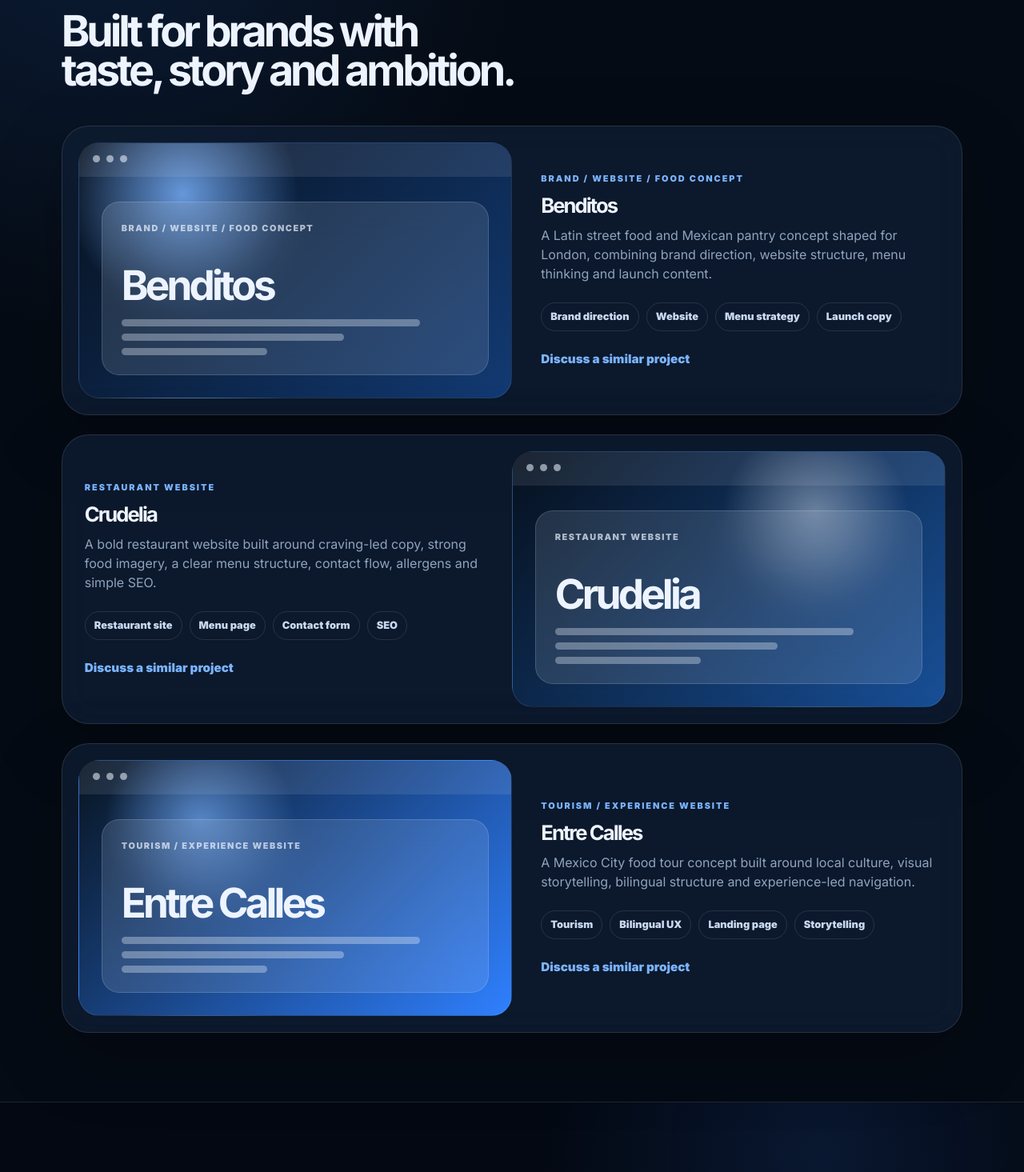
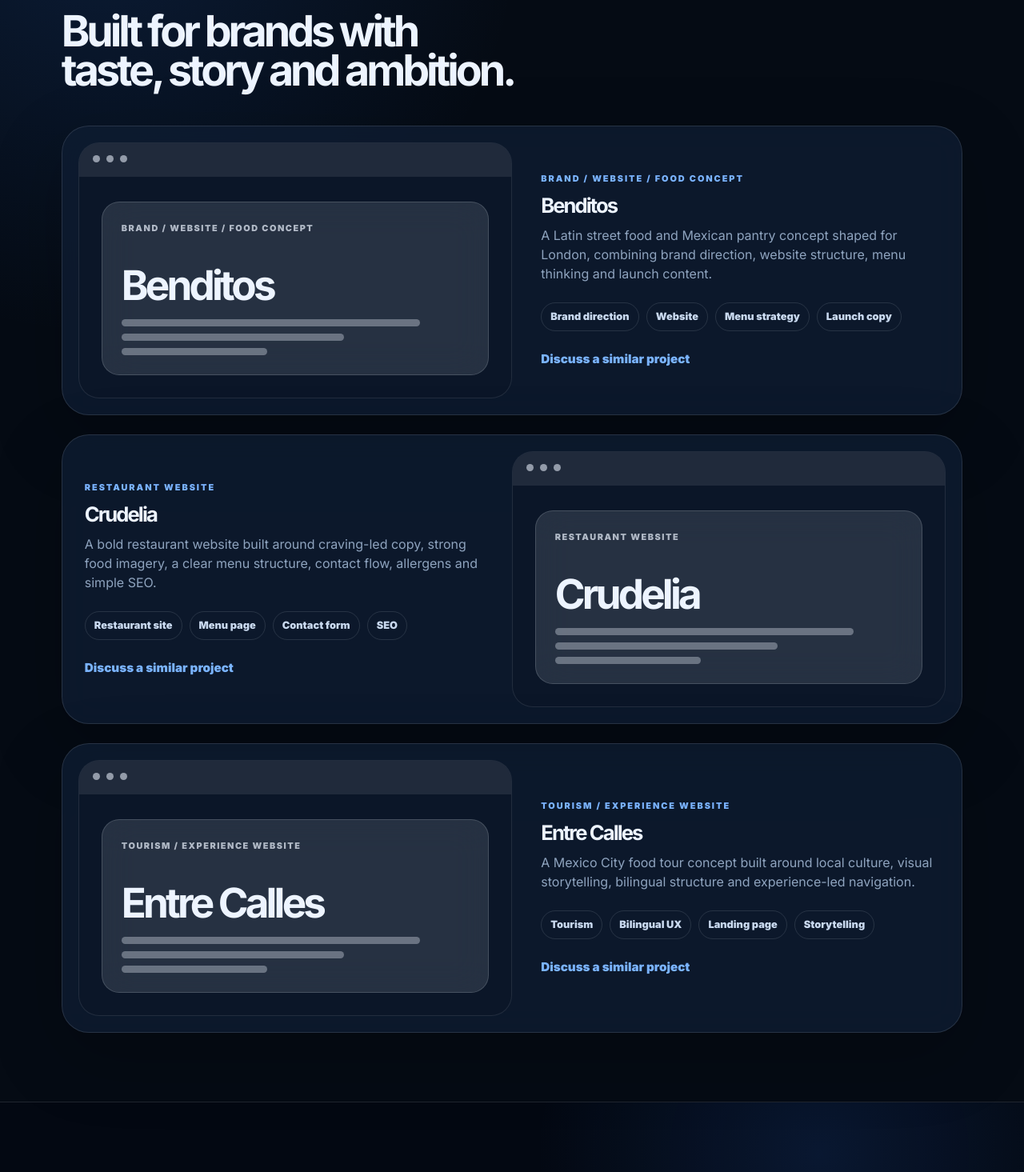
Before and after one commit to stucottam-maker/webdesignsite, a React (Vite) app: page / in a window 1280 px wide. Shown: the part 1052-2517 px from the top of the page at 80% size. Built offline with nearby package versions, Linux system fonts and the light colour scheme.

Commit message:
Update style.css

```diff
--- a/src/style.css
+++ b/src/style.css
@@ -157,7 +157,7 @@ button {
   background: rgba(237, 244, 255, 0.08);
 }
 
-/* Type */
+/* Typography */
 
 .eyebrow {
   margin-bottom: 16px;
@@ -434,6 +434,13 @@ h3 {
   background: var(--card);
   box-shadow: 0 30px 90px rgba(0, 0, 0, 0.22);
   backdrop-filter: blur(22px);
+  transition: transform 0.25s ease, border-color 0.25s ease, box-shadow 0.25s ease;
+}
+
+.project-card:hover {
+  transform: translateY(-4px);
+  border-color: rgba(122, 179, 255, 0.32);
+  box-shadow: 0 38px 110px rgba(47, 128, 255, 0.14);
 }
 
 .project-card:nth-child(even) {
@@ -453,23 +460,71 @@ h3 {
   border: 1px solid rgba(237, 244, 255, 0.1);
 }
 
-.project-card.benditos .project-visual {
+.image-visual {
+  min-height: 320px;
+  padding: 12px;
   background:
-    radial-gradient(circle at 24% 20%, rgba(122, 179, 255, 0.82), transparent 30%),
-    linear-gradient(135deg, #07111f, #123a73);
+    radial-gradient(circle at 50% 0%, rgba(47, 128, 255, 0.18), transparent 40%),
+    var(--navy);
 }
 
-.project-card.crudelia .project-visual {
-  background:
-    radial-gradient(circle at 70% 25%, rgba(237, 244, 255, 0.42), transparent 26%),
-    linear-gradient(135deg, #06101d, #184f97);
+.image-visual img {
+  width: 100%;
+  height: 100%;
+  min-height: 296px;
+  display: block;
+  object-fit: cover;
+  object-position: top center;
+  border-radius: 20px;
+  border: 1px solid rgba(237, 244, 255, 0.12);
+  box-shadow: 0 22px 60px rgba(0, 0, 0, 0.28);
+  transition: transform 0.35s ease;
 }
 
-.project-card.entrecalles .project-visual {
-  background:
-    radial-gradient(circle at 28% 24%, rgba(122, 179, 255, 0.66), transparent 26%),
-    linear-gradient(135deg, #081421, #2f80ff);
+.project-card:hover .image-visual img {
+  transform: scale(1.025);
 }
+
+.project-copy {
+  padding: 18px 8px;
+  align-self: center;
+}
+
+.project-copy p:not(.eyebrow) {
+  max-width: 520px;
+  color: var(--muted);
+  font-size: 1rem;
+}
+
+.tag-list {
+  display: flex;
+  flex-wrap: wrap;
+  gap: 9px;
+  margin-top: 24px;
+}
+
+.tag-list span {
+  padding: 7px 11px;
+  border: 1px solid var(--line);
+  border-radius: 999px;
+  color: var(--muted-strong);
+  font-size: 0.8rem;
+  font-weight: 850;
+}
+
+.text-link {
+  display: inline-flex;
+  margin-top: 24px;
+  color: var(--blue-soft);
+  font-size: 0.95rem;
+  font-weight: 900;
+}
+
+.text-link:hover {
+  color: var(--text);
+}
+
+/* Old mockup fallback */
 
 .browser-bar {
   height: 42px;
@@ -534,45 +589,6 @@ h3 {
 
 .mockup-lines span:nth-child(3) {
   width: 42%;
-}
-
-.project-copy {
-  padding: 18px 8px;
-  align-self: center;
-}
-
-.project-copy p:not(.eyebrow) {
-  max-width: 520px;
-  color: var(--muted);
-  font-size: 1rem;
-}
-
-.tag-list {
-  display: flex;
-  flex-wrap: wrap;
-  gap: 9px;
-  margin-top: 24px;
-}
-
-.tag-list span {
-  padding: 7px 11px;
-  border: 1px solid var(--line);
-  border-radius: 999px;
-  color: var(--muted-strong);
-  font-size: 0.8rem;
-  font-weight: 850;
-}
-
-.text-link {
-  display: inline-flex;
-  margin-top: 24px;
-  color: var(--blue-soft);
-  font-size: 0.95rem;
-  font-weight: 900;
-}
-
-.text-link:hover {
-  color: var(--text);
 }
 
 /* Services */
@@ -816,6 +832,16 @@ h3 {
     min-height: 300px;
   }
 
+  .image-visual {
+    min-height: 260px;
+    padding: 10px;
+  }
+
+  .image-visual img {
+    min-height: 240px;
+    border-radius: 18px;
+  }
+
   .mockup-window {
     left: 18px;
     right: 18px;
```
